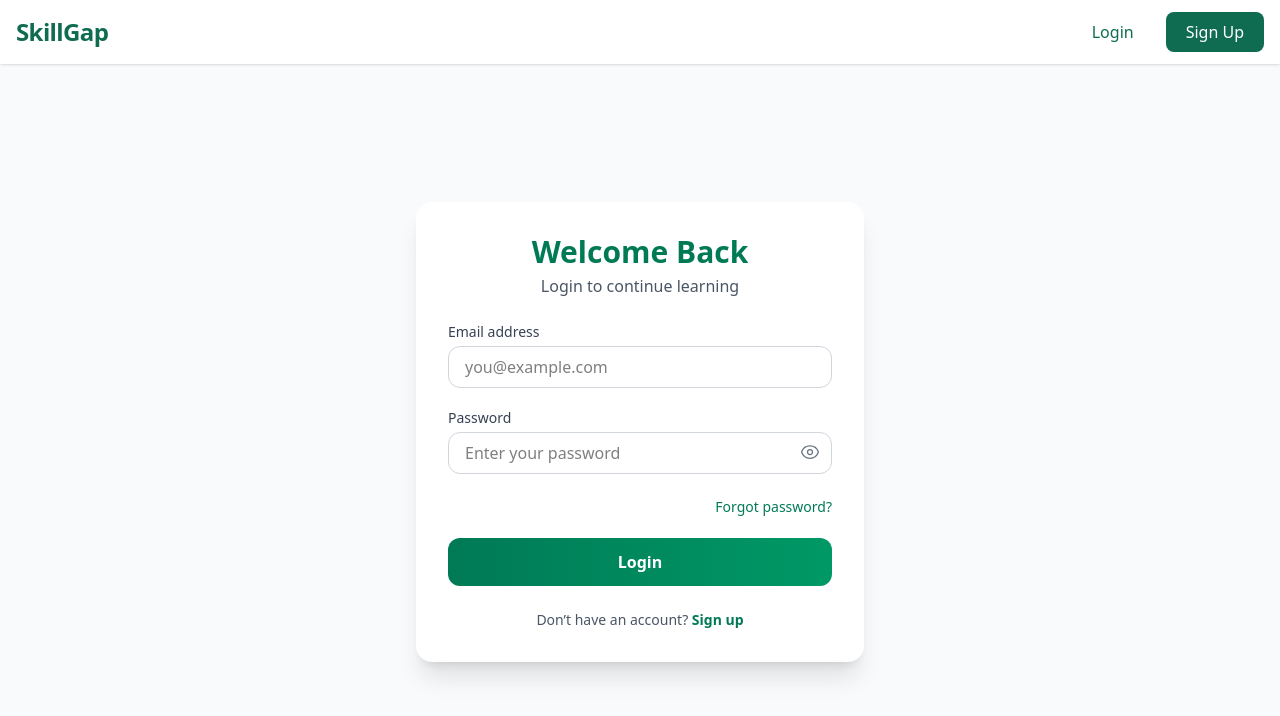
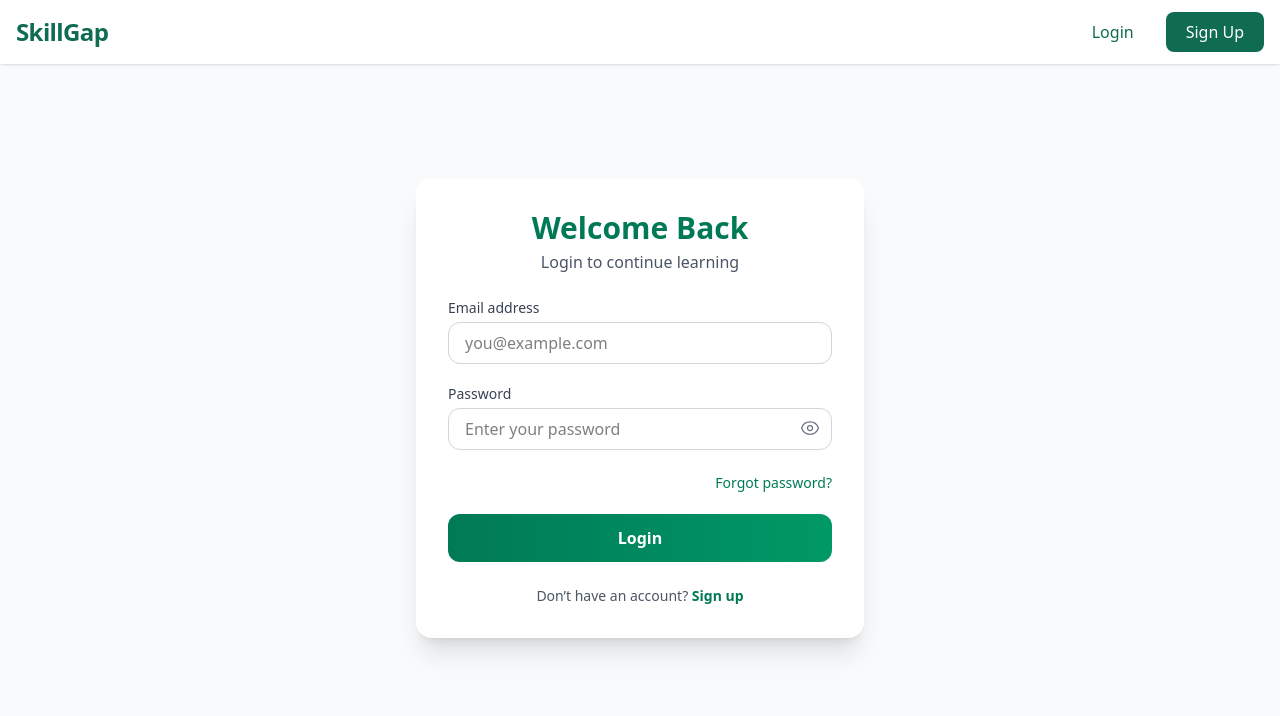
Before and after one commit to majidk300/skill-gap-analysis, a React (Vite) app: page /login in a window 1280 px wide. Shown: the top 716 px of the page. Built offline with nearby package versions, Linux system fonts and the light colour scheme.

Commit message:
Change margin-top from 8 to 2 in Login component
Adjusted the margin-top of the main container in the Login component.

```diff
--- a/src/component/Login.jsx
+++ b/src/component/Login.jsx
@@ -29,7 +29,7 @@
 
   return (
     <>
-      <div className="min-h-screen flex items-center justify-center bg-gray-50 px-4 mt-8">
+      <div className="min-h-screen flex items-center justify-center bg-gray-50 px-4 mt-2">
         <div className="w-full max-w-md bg-white rounded-2xl shadow-xl p-8">
 
           {/* Header */}
```
